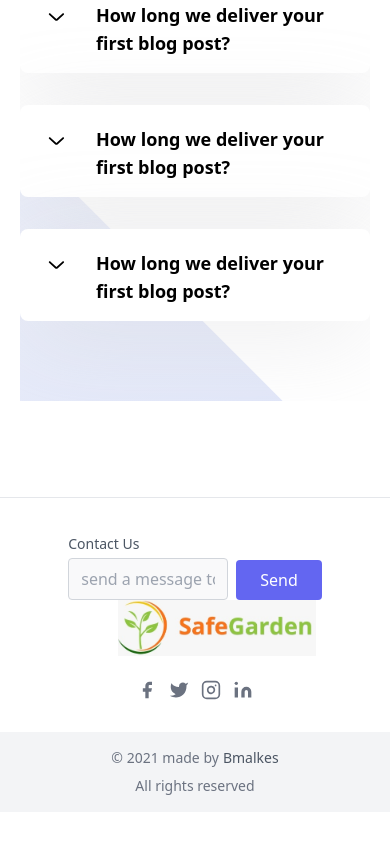
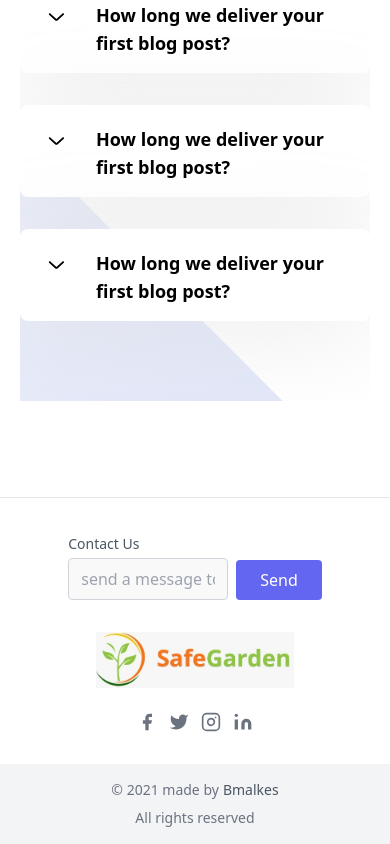
Before and after one commit to BmAlkes/safeGarden, a React (Vite) app: page / in a window 390 px wide. Shown: the part 5086-5930 px from the top of the page. Before the commit the page ends 5898 px from the top, so only its background shows below. Built offline with nearby package versions, Linux system fonts and the light colour scheme.

Commit message:
feat:add home page

```diff
--- a/src/components/backgroundSlider/index.tsx
+++ b/src/components/backgroundSlider/index.tsx
@@ -227,7 +227,7 @@ const BackgroundSliderSection = () => {
       </section>
 
       <footer className="text-gray-600 body-font">
-        <div className=" px-5 py-24 mx-auto">
+        <div className="px-5 py-24 mx-auto">
           <div className="">
             <Accordion />
           </div>
@@ -253,7 +253,7 @@ const BackgroundSliderSection = () => {
               <button className="inline-flex text-white bg-indigo-500 border-0 py-2 px-6 focus:outline-none hover:bg-indigo-600 rounded">
                 Send
               </button>
-              <div className=" ml-11">
+              <div className="lg:ml-11 ml-0 mt-8 lg:mt-0">
                 <img src={logo} alt="" className="h-14" />
               </div>
             </div>
```
